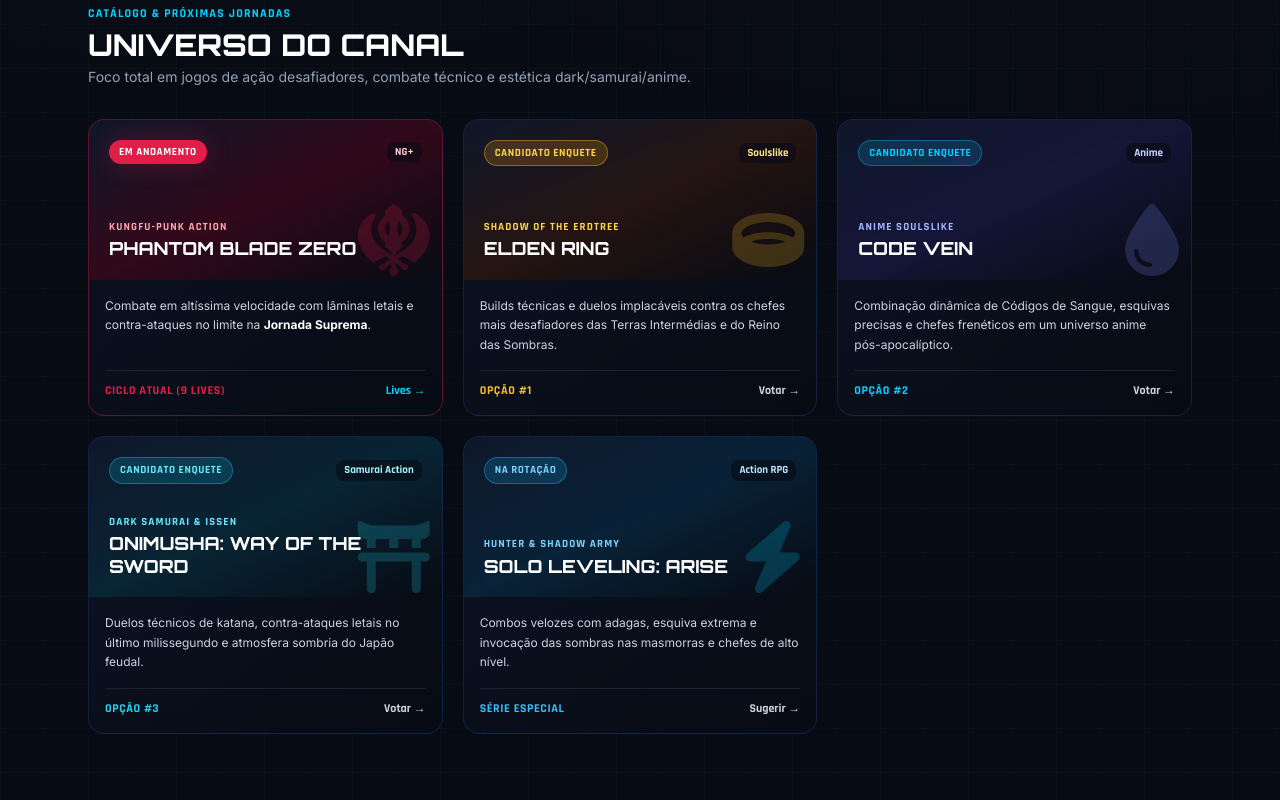
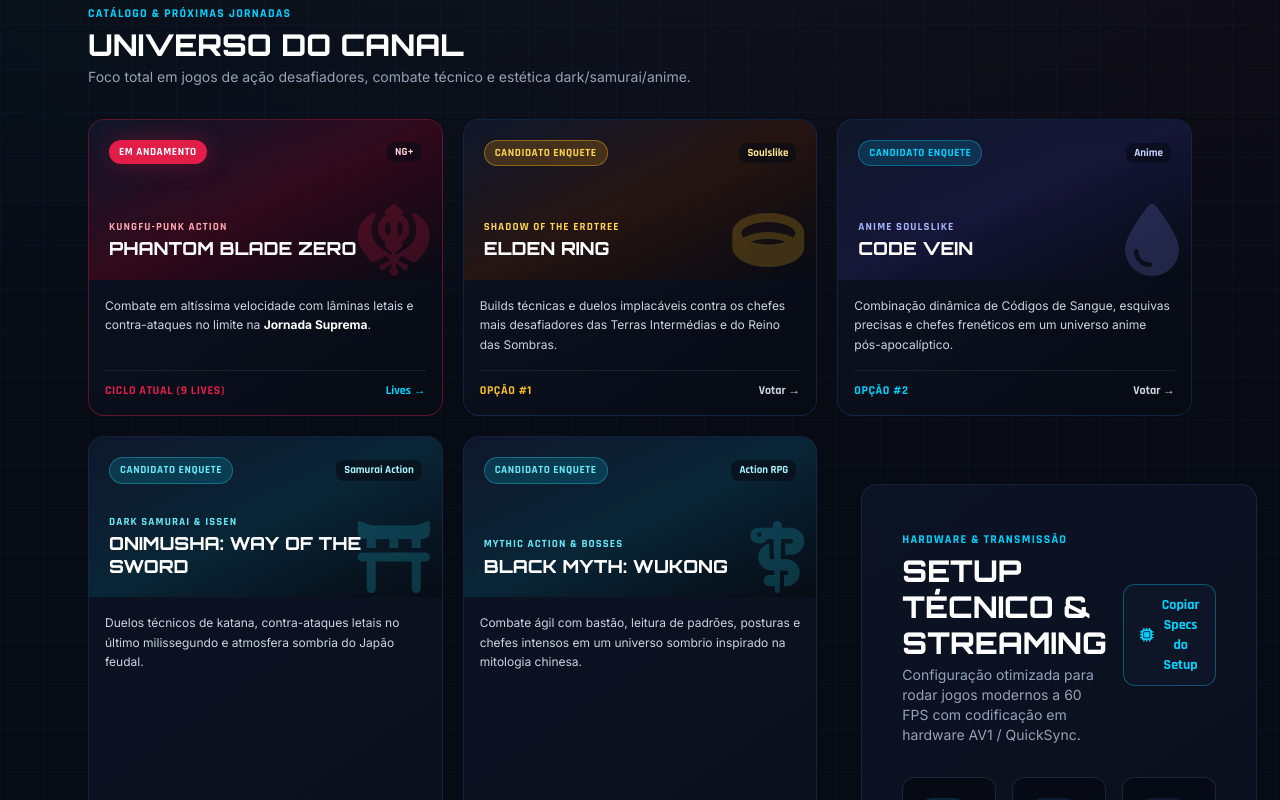
Before and after one commit to ren-akabane/agenda-lives, a plain HTML site: page index.html in a window 1280 px wide. Shown: the part 2000-2800 px from the top of the page. Drawn offline with nearby package versions, Linux system fonts and the light colour scheme.

Commit message:
Update index.html

```diff
--- a/index.html
+++ b/index.html
@@ -431,16 +431,16 @@
                 </div>
               </button>
 
-              <!-- Opção 3: Onimusha: Way of the Sword -->
-              <button type="button" onclick="castVote('onimusha')" id="vote-btn-onimusha" class="w-full text-left p-3.5 rounded-xl bg-slate-900/90 border border-slate-700/80 hover:border-cyan-400/60 transition relative overflow-hidden group cursor-pointer">
-                <div id="bar-onimusha" class="absolute inset-y-0 left-0 bg-cyan-500/15 transition-all duration-500" style="width: 34%;"></div>
+              <!-- Opção 3: Black Myth: Wukong -->
+              <button type="button" onclick="castVote('wukong')" id="vote-btn-wukong" class="w-full text-left p-3.5 rounded-xl bg-slate-900/90 border border-slate-700/80 hover:border-cyan-400/60 transition relative overflow-hidden group cursor-pointer">
+                <div id="bar-wukong" class="absolute inset-y-0 left-0 bg-cyan-500/15 transition-all duration-500" style="width: 0%;"></div>
                 <div class="relative z-10 flex items-center justify-between gap-2">
                   <div class="flex items-center gap-2.5 flex-wrap">
-                    <i class="fa-solid fa-torii-gate text-cyan-400"></i>
-                    <span class="font-tech font-bold text-white text-base">Onimusha: Way of the Sword</span>
-                    <span id="check-onimusha" class="hidden text-xs px-2 py-0.5 rounded bg-cyan-400/20 text-cyan-300 font-tech font-bold">Seu voto</span>
+                    <i class="fa-solid fa-staff-snake text-cyan-400"></i>
+                    <span class="font-tech font-bold text-white text-base">Black Myth: Wukong</span>
+                    <span id="check-wukong" class="hidden text-xs px-2 py-0.5 rounded bg-cyan-400/20 text-cyan-300 font-tech font-bold">Seu voto</span>
                   </div>
-                  <span id="pct-onimusha" class="font-display font-bold text-sm text-cyan-300 shrink-0">34%</span>
+                  <span id="pct-wukong" class="font-display font-bold text-sm text-cyan-300 shrink-0">0%</span>
                 </div>
               </button>
             </div>
@@ -795,37 +795,35 @@
           </div>
         </article>
 
-        <!-- Card 5: Solo Leveling: Arise -->
+<!-- Card 5: Black Myth: Wukong -->
 <article class="glass-card rounded-2xl overflow-hidden flex flex-col group">
-          <div class="h-40 relative bg-gradient-to-br from-slate-900 via-sky-950/60 to-obsidian p-5 flex flex-col justify-between overflow-hidden">
+  <div class="h-40 relative bg-gradient-to-br from-slate-900 via-cyan-950/60 to-obsidian p-5 flex flex-col justify-between overflow-hidden">
     <div class="absolute right-3 bottom-1 opacity-20 group-hover:opacity-35 transition transform group-hover:scale-110">
-              <i class="fa-solid fa-bolt text-7xl text-neonblue"></i>
+      <i class="fa-solid fa-staff-snake text-7xl text-cyan-400"></i>
     </div>
     <div class="flex items-center justify-between relative z-10">
-              <span class="px-2.5 py-1 rounded-full bg-sky-500/20 border border-sky-400/35 text-sky-300 font-tech font-bold text-[11px] uppercase tracking-wider">
-                Na Rotação
+      <span class="px-2.5 py-1 rounded-full bg-cyan-500/20 border border-cyan-400/35 text-cyan-300 font-tech font-bold text-[11px] uppercase tracking-wider">
+        Candidato Enquete
       </span>
-              <span class="font-tech text-[11px] font-bold text-sky-200 bg-obsidian/60 px-2 py-0.5 rounded-lg">Action RPG</span>
+      <span class="font-tech text-[11px] font-bold text-cyan-200 bg-obsidian/60 px-2 py-0.5 rounded-lg">Action RPG</span>
     </div>
     <div class="relative z-10">
-              <p class="font-tech text-[11px] uppercase tracking-widest text-sky-300 font-bold">Hunter &amp; Shadow Army</p>
-              <h3 class="font-display font-extrabold text-lg text-white mt-0.5 leading-tight">SOLO LEVELING: ARISE</h3>
+      <p class="font-tech text-[11px] uppercase tracking-widest text-cyan-300 font-bold">Mythic Action &amp; Bosses</p>
+      <h3 class="font-display font-extrabold text-lg text-white mt-0.5 leading-tight">BLACK MYTH: WUKONG</h3>
     </div>
   </div>
   <div class="p-4 flex-grow flex flex-col justify-between space-y-4">
     <p class="text-xs text-slate-300 leading-relaxed">
-              Combos velozes com adagas, esquiva extrema e invocação das sombras nas masmorras e chefes de alto nível.
+      Combate ágil com bastão, leitura de padrões, posturas e chefes intensos em um universo sombrio inspirado na mitologia chinesa.
     </p>
     <div class="flex items-center justify-between pt-3 border-t border-slate-800/80 text-xs font-tech">
-              <span class="text-sky-400 font-bold uppercase tracking-wider">Série Especial</span>
-              <a href="https://discord.gg/8ymvd3EGn" target="_blank" rel="noopener noreferrer" class="text-slate-300 hover:text-neonblue font-bold">
-                Sugerir &rarr;
+      <span class="text-cyan-400 font-bold uppercase tracking-wider">Opção #3</span>
+      <a href="#ciclo-atual" class="text-slate-300 hover:text-neonblue font-bold">
+        Votar &rarr;
       </a>
     </div>
   </div>
 </article>
-      </div>
-    </section>
 
     <!-- 5. SETUP TÉCNICO & TRANSMISSÃO -->
     <section id="setup" class="max-w-6xl mx-auto px-4 sm:px-6 py-12">
```
Lines whose indentation alone changed are shown as unchanged.
